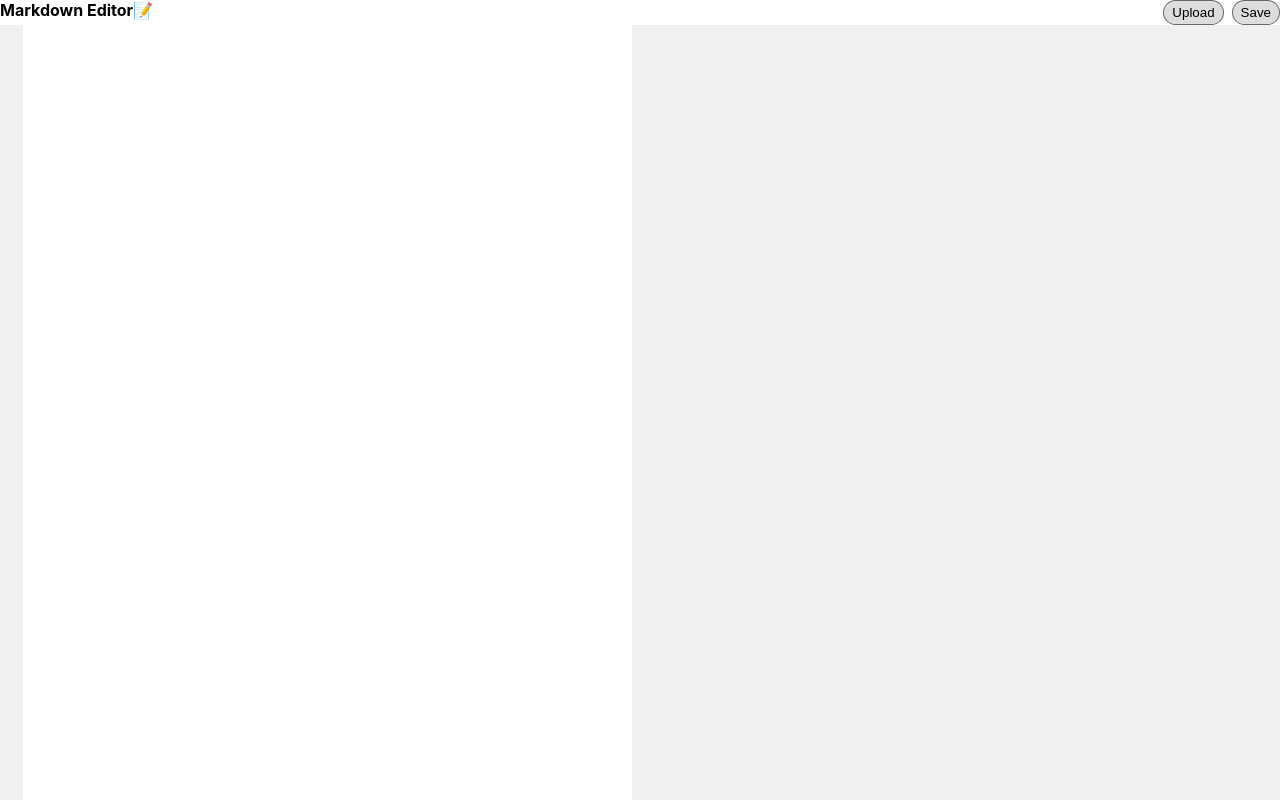
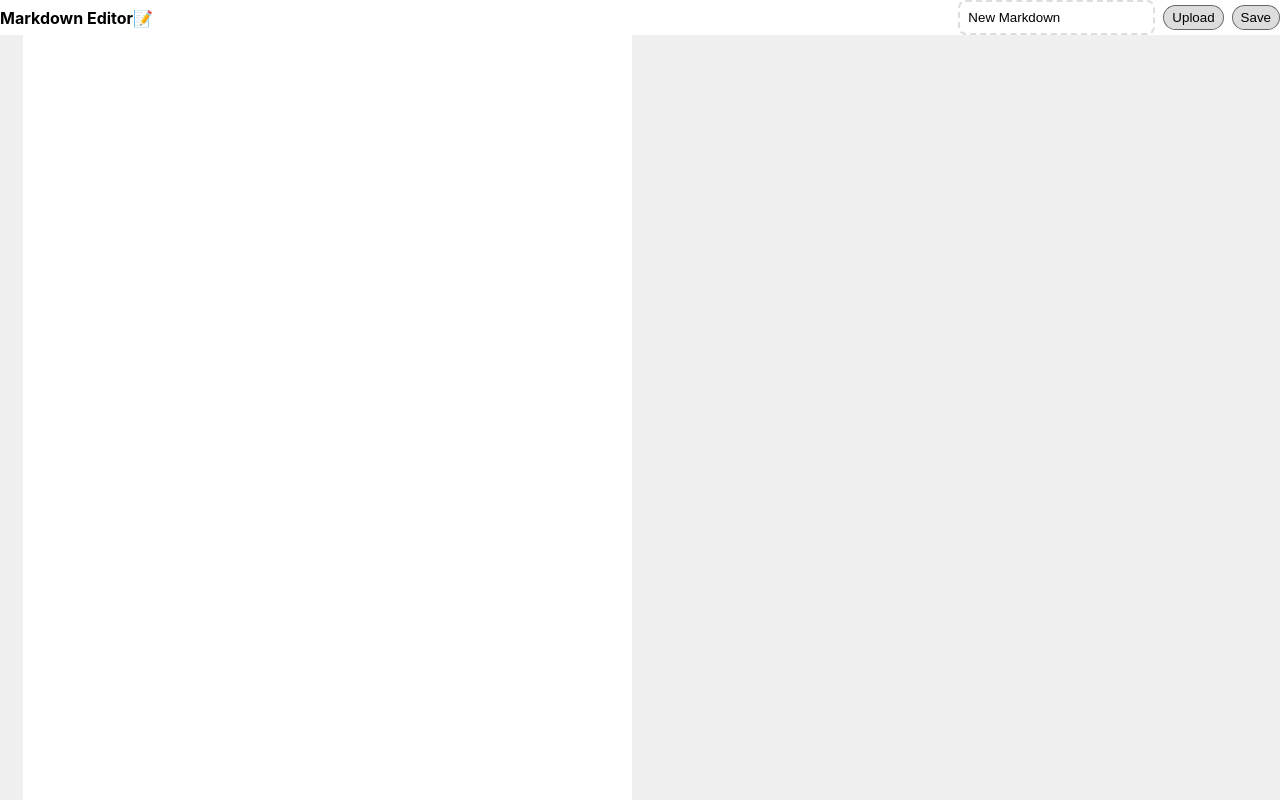
Before and after one commit to Cattamoo/editor, a React (Create React App) app: page / in a window 1280 px wide. Built offline with nearby package versions, Linux system fonts and the light colour scheme.

Commit message:
파일이름 설정 추가

```diff
--- a/src/components/Header/Header.jsx
+++ b/src/components/Header/Header.jsx
@@ -1,27 +1,28 @@
-import React, {useRef} from 'react';
+import React, {useRef, useState} from 'react';
 import styles from './Header.module.css';
 
 export default function Header({ text, setText }) {
 	const fileRef = useRef();
+	const [fileName, setFileName] = useState('New Markdown');
 	const handleUpload = ({ target }) => {
 		const file = target.files[0];
 		if(file) {
 			const fileReader = new FileReader();
 			fileReader.onload = () => {
+				setFileName(file.name.replace(/(\.\w+)/, ''));
 				setText(fileReader.result);
 			}
 			fileReader.readAsText(file);
 		}
 	}
 	const handleUploadClick = () => {
-		fileRef.current.click();
+		fileRef.current?.click();
 	}
 	const handleSave = () => {
 		const a = document.createElement('a');
 		const file = new Blob([text], {
 			type: 'text/plain'
-		})
-		const fileName = `NewMarkdown_${new Date().getTime()}`;
+		});
 		a.href = URL.createObjectURL(file);
 		a.download = `${fileName}.md`;
 		a.click();
@@ -30,7 +31,8 @@ export default function Header({ text, setText }) {
 		<header className={styles.header}>
 			<span className={styles.logo}>Markdown Editor📝</span>
 			<div>
-				<input className="hidden" ref={fileRef} type="file" onChange={handleUpload} accept=".md" />
+				<input type="text" value={`${fileName}`} onChange={({ target }) => setFileName(target.value)} />
+				<input ref={fileRef} type="hidden" onChange={handleUpload} accept=".md" />
 				<button className={styles.btn} onClick={handleUploadClick}>Upload</button>
 				<button className={styles.btn} onClick={handleSave}>Save</button>
 			</div>
--- a/src/components/Header/Header.module.css
+++ b/src/components/Header/Header.module.css
@@ -7,6 +7,7 @@
 	padding: headerPadding;
 	display: flex;
 	justify-content: space-between;
+	align-items: center;
 	background-color: white;
 	user-select: none;
 }
@@ -29,3 +30,15 @@
 .btn:hover {
 	background-color: #00000055;
 }
+
+.header input[type="text"] {
+	outline: 0;
+	border: 2px dashed #00000022;
+	padding: .5rem;
+	border-radius: .5rem;
+	transition-duration: .25s;
+}
+
+.header input[type="text"]:focus {
+	border-color: #00000055;
+}
```
